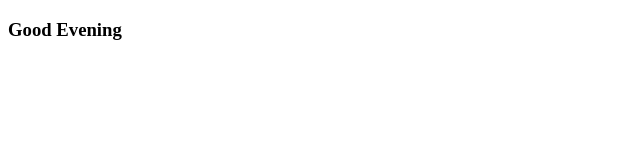
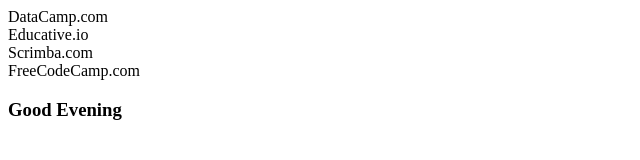
Before and after one commit to simiel/greeterJS, a plain HTML site: page index.html in a window 1280 px wide. Shown: the whole page, without its empty margins (0-640 px from the left). Drawn offline with Linux system fonts and the light colour scheme.

Commit message:
Added a little content to carousel

```diff
--- a/index.html
+++ b/index.html
@@ -8,10 +8,10 @@
   </head>
   <body>
     <div class="carousel">
-      <div class="carousel-item"></div>
-      <div class="carousel-item"></div>
-      <div class="carousel-item"></div>
-      <div class="carousel-item"></div>
+      <div class="carousel-item">DataCamp.com</div>
+      <div class="carousel-item">Educative.io</div>
+      <div class="carousel-item">Scrimba.com</div>
+      <div class="carousel-item">FreeCodeCamp.com</div>
     </div>
     <script src="script.js"></script>
   </body>
```
